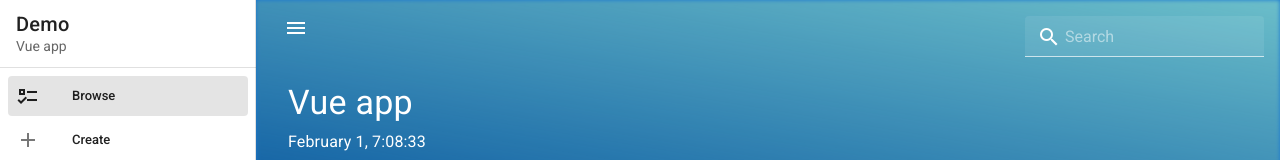
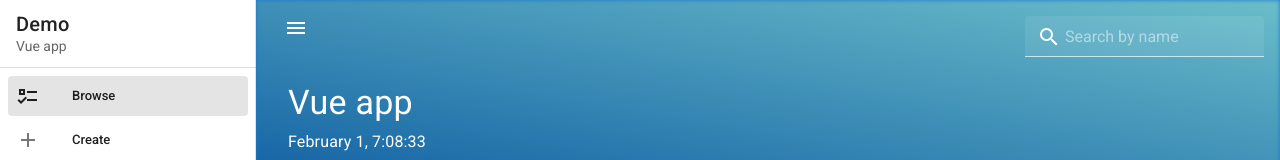
Before and after one commit to DiscoDancer/VueApp, a Vue app in the folder my-app/: page /create in a window 1280 px wide. Shown: the top 160 px of the page. Built offline with nearby package versions, Linux system fonts and the light colour scheme.

Commit message:
fixed text

```diff
--- a/my-app/src/components/Search.vue
+++ b/my-app/src/components/Search.vue
@@ -6,7 +6,7 @@
       @blur="searchClosed = true"
       @input="$store.commit('setSearch', $event)"
       :class="{closed: searchClosed && !$store.state.search}"
-      placeholder="Search"
+      placeholder="Search by name"
       prepend-inner-icon="mdi-magnify"
       filled
       dense
```
